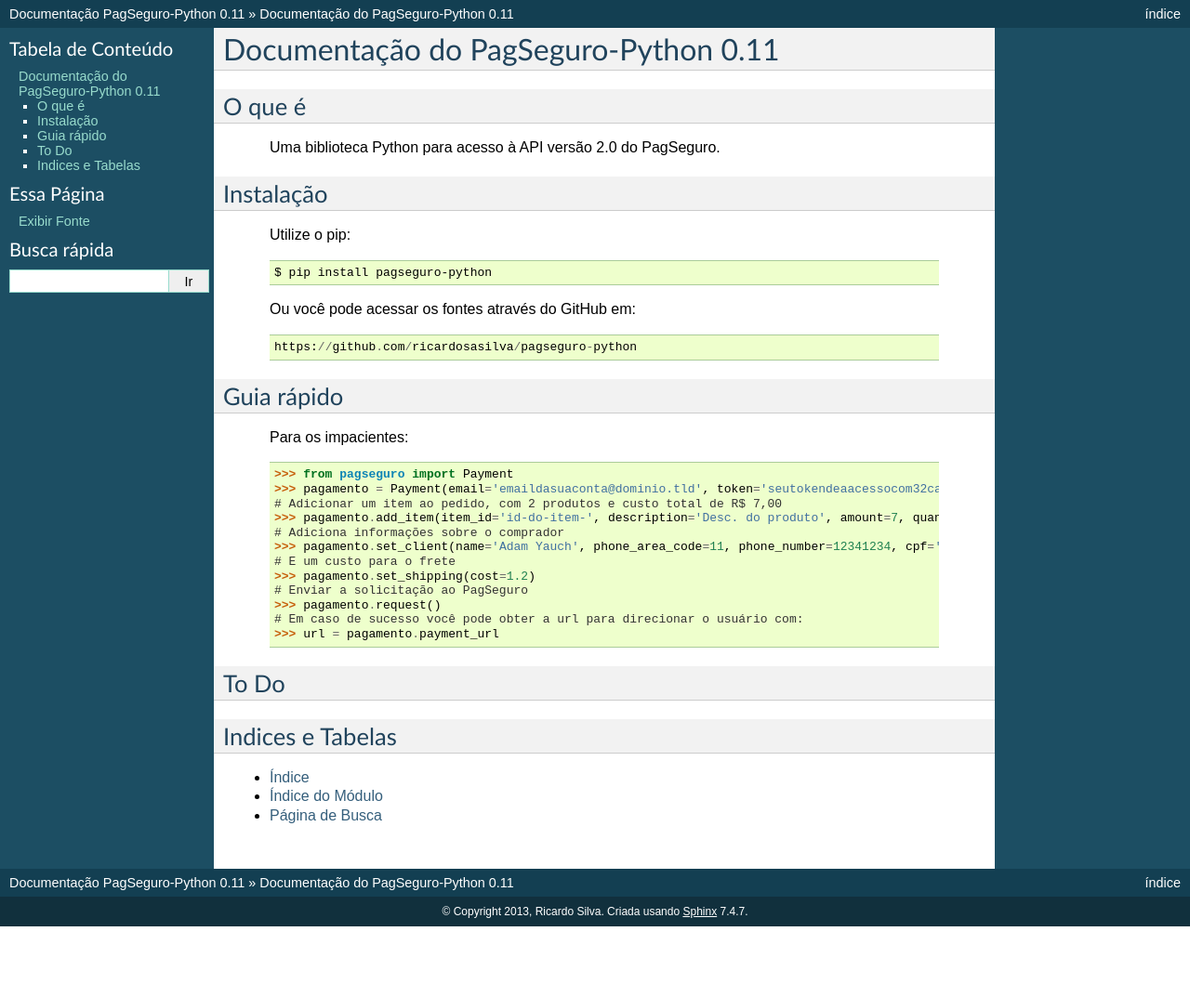
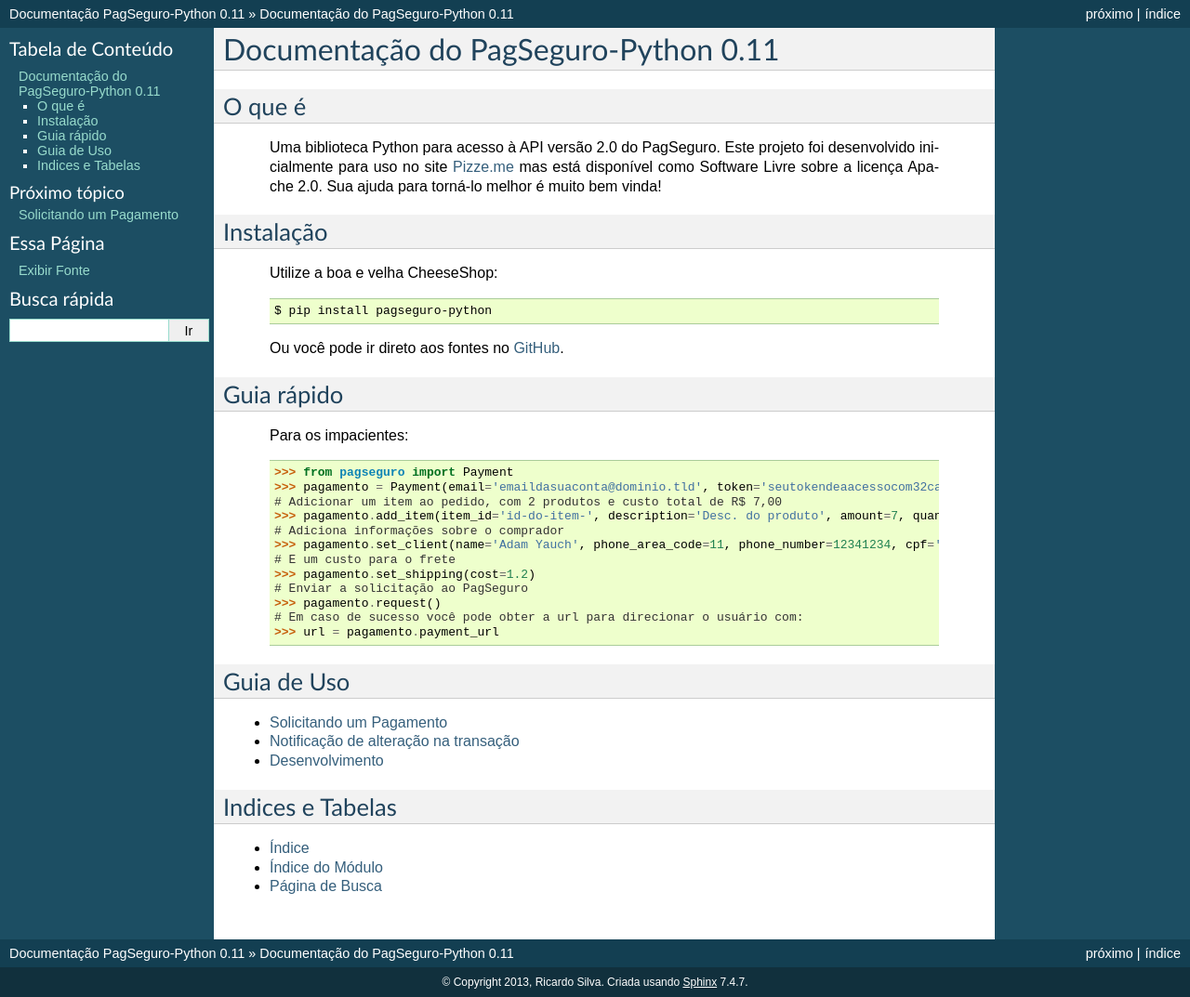
Before and after one commit to joao-bjsoftware/pagseguro-python, a Sphinx documentation site: the page built from docs/source/index.rst, in a window 1280 px wide. Shown: the whole page at 93% size. Built offline with Sphinx 7.4.7, drawn with Linux system fonts in a browser that asks for light colours; before the commit the page ends 997 px from its top, so only the background shows below that.

```diff
--- a/docs/source/conf.py
+++ b/docs/source/conf.py
@@ -271,4 +271,4 @@ texinfo_documents = [
 intersphinx_mapping = {'http://docs.python.org/': None}
 
 
-todo_include_todos = True
+todo_include_todos = False
--- a/docs/source/index.rst
+++ b/docs/source/index.rst
@@ -11,26 +11,30 @@ Documentação do PagSeguro-Python |version|
 O que é
 -------
 
- Uma biblioteca Python para acesso à API versão 2.0 do PagSeguro.
+ Uma biblioteca Python para acesso à API versão 2.0 do PagSeguro. Este projeto
+ foi desenvolvido inicialmente para uso no site `Pizze.me`_ mas está disponível
+ como Software Livre sobre a licença Apache 2.0. Sua ajuda para torná-lo melhor
+ é muito bem vinda!
+
+.. _Pizze.me: http://pizze.me
 
 
 Instalação
 ----------
 
-  Utilize o pip::
+  Utilize a boa e velha CheeseShop::
 
     $ pip install pagseguro-python
 
-  Ou você pode acessar os fontes através do GitHub em::
+  Ou você pode ir direto aos fontes no `GitHub`_.
 
-    https://github.com/ricardosasilva/pagseguro-python
-
+.. _GitHub: https://github.com/ricardosasilva/pagseguro-python
 
 
 Guia rápido
 -----------
 
-    Para os impacientes:
+  Para os impacientes:
 
 	>>> from pagseguro import Payment
 	>>> pagamento = Payment(email='emaildasuaconta@dominio.tld', token='seutokendeaacessocom32caracteres')
@@ -45,10 +49,14 @@ Guia rápido
 	# Em caso de sucesso você pode obter a url para direcionar o usuário com:
 	>>> url = pagamento.payment_url
 
-To Do
------
+Guia de Uso
+-----------
+.. toctree::
+	:maxdepth: 1
 
-.. todolist::
+	payment
+	notify
+	desenvolvimento
 
 Indices e Tabelas
 -----------------
--- /dev/null
+++ b/docs/source/notify.rst
@@ -0,0 +1,5 @@
+.. _pagseguro_python-notify:
+
+=====================================
+Notificação de alteração na transação
+=====================================
--- /dev/null
+++ b/docs/source/payment.rst
@@ -0,0 +1,5 @@
+.. _pagseguro_python-payment:
+
+========================
+Solicitando um Pagamento
+========================
--- a/pagseguro/__init__.py
+++ b/pagseguro/__init__.py
@@ -4,12 +4,12 @@ from pagseguro.api.v2.payment import Payment as PaymentV2
 
 class Payment(object):
     '''
-    Esta é a classe principal da lib. Você vai utilizar ela para realizar toda a
+    Esta é a classe principal do PagSeguro-Python. É ela que você vai utilizar para realizar toda a
     comunicação com a API do PagSeguro.
 
+    Documentação da classe:
 
-    Para a versão 2.0:
-        .. autofunction:: pagseguro.api.v2.payment.Payment
+    .. autofunction:: pagseguro.api.v2.payment.Payment
 
 
     Exemplos:
```
Also changed, not shown: docs/source/desenvolvimento.rst (added, +40 -0 lines), docs/source/api/modules.rst (renamed from docs/source/modules.rst), docs/source/api/pagseguro.api.rst (renamed from docs/source/pagseguro.api.rst), docs/source/api/pagseguro.api.v2.rst (renamed from docs/source/pagseguro.api.v2.rst), docs/source/api/pagseguro.rst (renamed from docs/source/pagseguro.rst), docs/source/api/pagseguro.tests.rst (renamed from docs/source/pagseguro.tests.rst), 1 other file.
